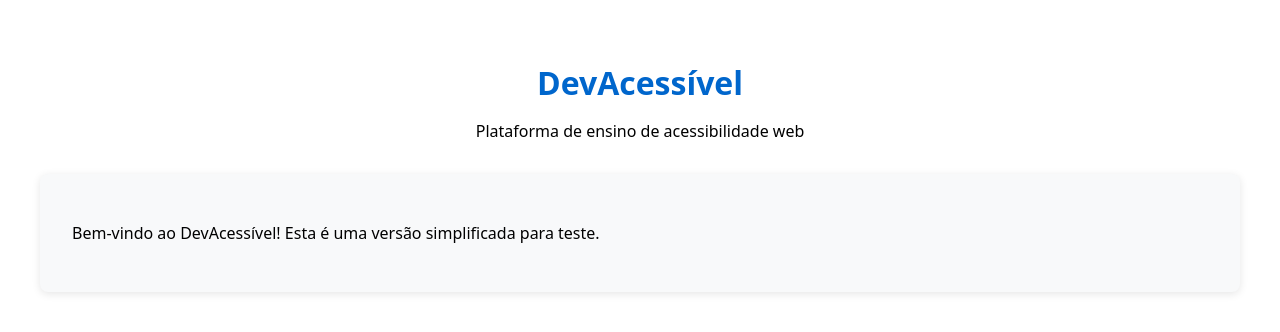
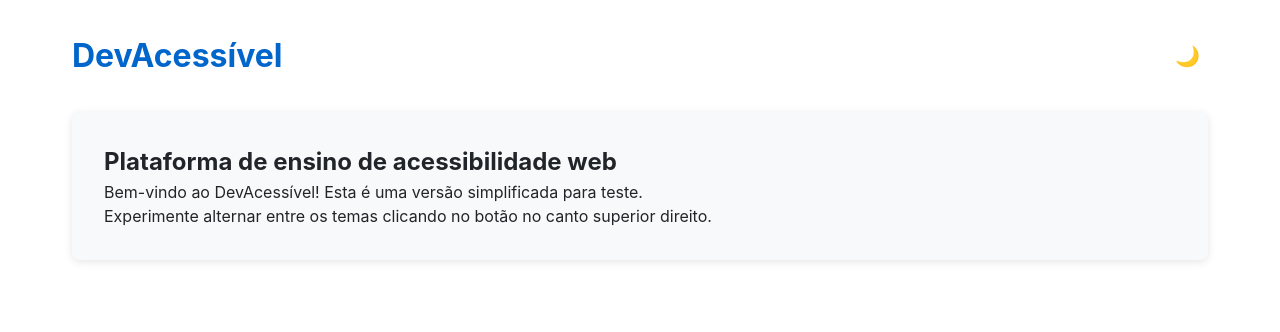
Before and after one commit to ValeriaRoyal/DevAcessivel, a React (Vite) app: page / in a window 1280 px wide. Shown: the top 332 px of the page. Built offline with nearby package versions, Linux system fonts and the light colour scheme.

Commit message:
Implementar sistema de temas (claro, escuro e alto contraste)

```diff
--- a/src/App.tsx
+++ b/src/App.tsx
@@ -1,17 +1,54 @@
-import './App.css'
+import { ThemeProvider } from './contexts/ThemeContext';
+import { GlobalStyles } from './styles/GlobalStyles';
+import { ThemeToggle } from './components/common/ThemeToggle';
+import styled from 'styled-components';
+
+// Estilos para o container principal
+const AppContainer = styled.div`
+  max-width: 1200px;
+  margin: 0 auto;
+  padding: 2rem;
+`;
+
+// Estilos para o cabeçalho
+const Header = styled.header`
+  display: flex;
+  justify-content: space-between;
+  align-items: center;
+  margin-bottom: 2rem;
+`;
+
+// Estilos para o título
+const Title = styled.h1`
+  color: var(--color-primary);
+  margin: 0;
+`;
+
+// Estilos para o conteúdo principal
+const Main = styled.main`
+  background-color: var(--color-background-alt);
+  padding: 2rem;
+  border-radius: 8px;
+  box-shadow: 0 2px 8px rgba(0, 0, 0, 0.1);
+`;
 
 function App() {
   return (
-    <div className="app">
-      <header>
-        <h1>DevAcessível</h1>
-        <p>Plataforma de ensino de acessibilidade web</p>
-      </header>
-      <main>
-        <p>Bem-vindo ao DevAcessível! Esta é uma versão simplificada para teste.</p>
-      </main>
-    </div>
-  )
+    <ThemeProvider>
+      <GlobalStyles />
+      <AppContainer>
+        <Header>
+          <Title>DevAcessível</Title>
+          <ThemeToggle />
+        </Header>
+        <Main>
+          <h2>Plataforma de ensino de acessibilidade web</h2>
+          <p>Bem-vindo ao DevAcessível! Esta é uma versão simplificada para teste.</p>
+          <p>Experimente alternar entre os temas clicando no botão no canto superior direito.</p>
+        </Main>
+      </AppContainer>
+    </ThemeProvider>
+  );
 }
 
-export default App
+export default App;
--- /dev/null
+++ b/src/components/common/ThemeToggle.tsx
@@ -0,0 +1,71 @@
+import { useContext } from 'react';
+import styled from 'styled-components';
+import { ThemeContext } from '../../contexts/ThemeContext';
+
+// Estilos do botão de alternância de tema
+const ToggleButton = styled.button`
+  background: none;
+  border: none;
+  cursor: pointer;
+  color: var(--color-text);
+  padding: 0.5rem;
+  border-radius: 50%;
+  display: flex;
+  align-items: center;
+  justify-content: center;
+  transition: background-color 0.2s;
+  font-size: 1.25rem;
+
+  &:hover {
+    background-color: var(--color-background-hover);
+  }
+
+  &:focus-visible {
+    outline: 2px solid var(--color-focus);
+    outline-offset: 2px;
+  }
+`;
+
+/**
+ * Componente para alternar entre os temas disponíveis
+ */
+export const ThemeToggle = () => {
+  const { theme, toggleTheme } = useContext(ThemeContext);
+
+  // Determina o ícone e o texto do botão com base no tema atual
+  const getThemeIcon = () => {
+    switch (theme) {
+      case 'light':
+        return '🌙'; // Lua para mudar para tema escuro
+      case 'dark':
+        return '🔆'; // Sol com raios para mudar para alto contraste
+      case 'high-contrast':
+        return '☀️'; // Sol para mudar para tema claro
+      default:
+        return '🌙';
+    }
+  };
+
+  const getNextThemeName = () => {
+    switch (theme) {
+      case 'light':
+        return 'escuro';
+      case 'dark':
+        return 'alto contraste';
+      case 'high-contrast':
+        return 'claro';
+      default:
+        return 'escuro';
+    }
+  };
+
+  return (
+    <ToggleButton
+      onClick={toggleTheme}
+      aria-label={`Alternar para tema ${getNextThemeName()}`}
+      title={`Alternar para tema ${getNextThemeName()}`}
+    >
+      {getThemeIcon()}
+    </ToggleButton>
+  );
+};
```
Also changed, not shown: src/contexts/ThemeContext.tsx (+15 -4 lines).
